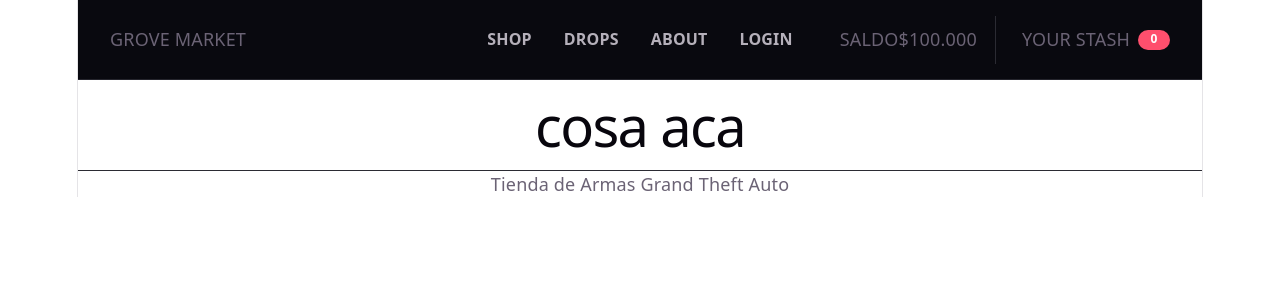
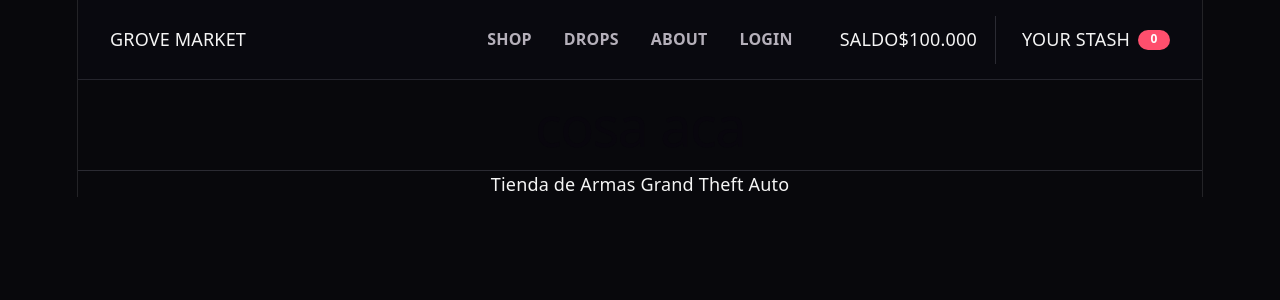
Before and after one commit to jaavi3ra/ShopArmasV2, a React (Vite) app: page / in a window 1280 px wide. Shown: the top 300 px of the page. Built offline with nearby package versions, Linux system fonts and the light colour scheme.

Commit message:
add colores root css global

```diff
--- a/src/styles/global.css
+++ b/src/styles/global.css
@@ -1,3 +1,19 @@
+@import url('https://fonts.googleapis.com/css2?family=Anton&display=swap');
+
+:root {
+  --bg: #08080c;
+  --panel: #15151c;
+  --panel-2: #101016;
+  --text: #f5f5f5;
+  --muted: #9d9aa7;
+  --border: rgba(255,255,255,.11);
+  --orange: #ff7a18;
+  --pink: #ff3cac;
+  --purple: #8a2be2;
+  --green: #36a04d;
+  --danger: #ff4d5d;
+}
+
 html,
 body,
 #root {
```
